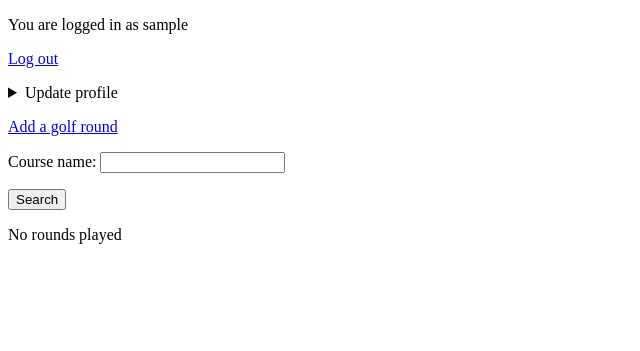
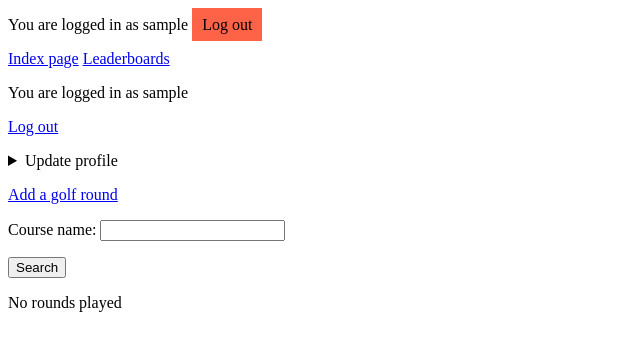
Before and after one commit to akuraunio/golf-game-tracker, a Flask app: page / in a window 1280 px wide. Shown: the top 351 px of the page, without its empty margins (0-640 px from the left). Run offline with Flask 3, Linux system fonts and the light colour scheme; the visitor is signed in with stand-in values (Sample User, id 1); data comes from the database, SQL or seed files in the repository; data that the repository does not hold is empty.

Commit message:
added base.html that extends to other pages

```diff
--- a/app.py
+++ b/app.py
@@ -49,6 +49,7 @@ def create():
     password2 = request.form["password2"]
     club = request.form["club"]
     favorite_course = request.form["favorite_course"]
+    handicap = 54  # initial handicap is always 54
     if len(password1) < 4:
         flash("Error: Password needs to be atleast 4 characters")
         return redirect("/register")
@@ -58,8 +59,8 @@ def create():
     password_hash = generate_password_hash(password1)
 
     try:
-        sql = "INSERT INTO users (username, password_hash, club, favorite_course) VALUES (?, ?, ?, ?)"
-        db.execute(sql, [username, password_hash, club, favorite_course])
+        sql = "INSERT INTO users (username, password_hash, club, favorite_course, handicap) VALUES (?, ?, ?, ?, ?)"
+        db.execute(sql, [username, password_hash, club, favorite_course, handicap])
     except sqlite3.IntegrityError:
         return "Error: Username is already taken"
 
--- a/schema.sql
+++ b/schema.sql
@@ -3,7 +3,8 @@ CREATE TABLE users (
     username TEXT UNIQUE NOT NULL,
     password_hash TEXT NOT NULL,
     club TEXT,
-    favorite_course TEXT
+    favorite_course TEXT,
+    handicap REAL NOT NULL
 );
 
 CREATE TABLE courses (
--- a/static/styles.css
+++ b/static/styles.css
@@ -7,3 +7,11 @@ table {
   table-layout: fixed;
   width: 50%;
 }
+
+.button {
+  background-color: tomato;
+  color: black;
+  padding: 8px 10px;
+  text-align: center;
+  text-decoration: 0;
+}
--- /dev/null
+++ b/templates/base.html
@@ -0,0 +1,26 @@
+<!DOCTYPE html>
+<html>
+  <head>
+    <link rel="stylesheet" href="static/styles.css" />
+  </head>
+
+  <body>
+    <div class="topnav">
+      {% if session.username %}
+      <p>
+        You are logged in as {{ session.username }}
+        <a href="/logout" class="button">Log out</a>
+      </p>
+
+      {% else %}
+      <p>Login or create a profile</p>
+      {% endif %}
+      <p>
+        <a href="/">Index page</a>
+        <a href="/">Leaderboards</a>
+      </p>
+    </div>
+
+    <div>{% block content %}{% endblock %}</div>
+  </body>
+</html>
--- a/templates/index.html
+++ b/templates/index.html
@@ -1,20 +1,11 @@
-<!DOCTYPE html>
-<html>
-  <head>
-    <title>Login page</title>
-    <link rel="stylesheet" href="static/styles.css" />
-  </head>
-
-  {% with messages = get_flashed_messages() %} {% if messages %}
+{% extends "base.html" %} {% block title %}Login page{% endblock %} {% block content %} {% with
+messages = get_flashed_messages() %} {% if messages %}
 <ul>
   {% for message in messages %}
   <li>{{ message }}</li>
   {% endfor %}
 </ul>
-  {% endif %} {% endwith %}
-
-  <body>
-    {% if session.username %}
+{% endif %} {% endwith %} {% if session.username %}
 <p>You are logged in as {{ session.username }}</p>
 <p>
   <a href="/logout">Log out</a>
@@ -66,9 +57,7 @@
     <td>{{ r.holes }}</td>
     <td>{{ r.played_tee }}</td>
     <td>{{ r.played_strokes }}</td>
-        <td>
-          <a href="/delete/{{ r.id }}">Delete round</a> <a href="/edit/{{ r.id }}">Edit round</a>
-        </td>
+    <td><a href="/delete/{{ r.id }}">Delete round</a> <a href="/edit/{{ r.id }}">Edit round</a></td>
   </tr>
   {% endfor %}
 </table>
@@ -89,6 +78,4 @@
 <p>
   <a href="/register">Create a profile</a>
 </p>
-    {% endif %}
-  </body>
-</html>
+{% endif %} {% endblock %}
```
Lines whose indentation alone changed are shown as unchanged.
